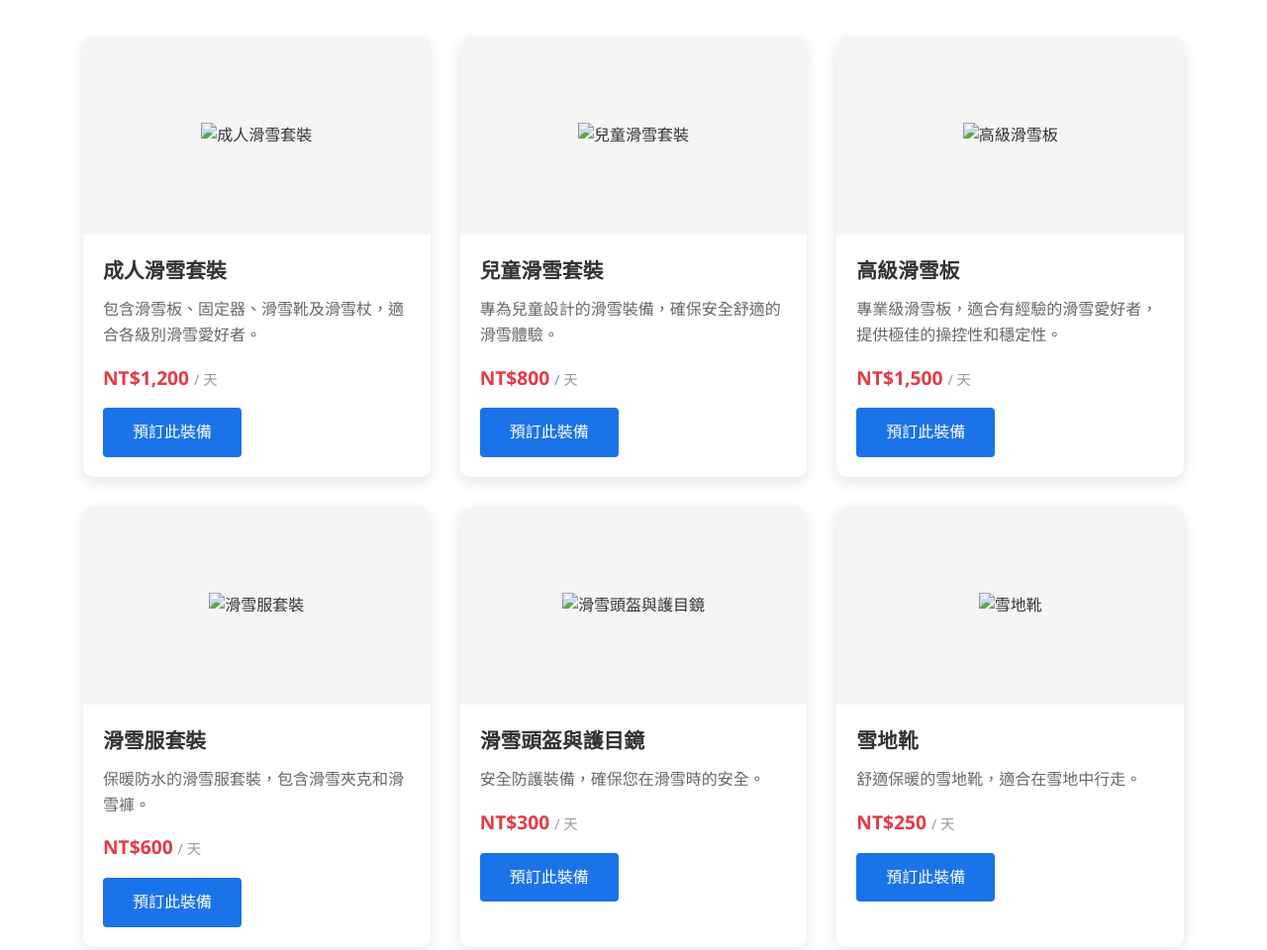
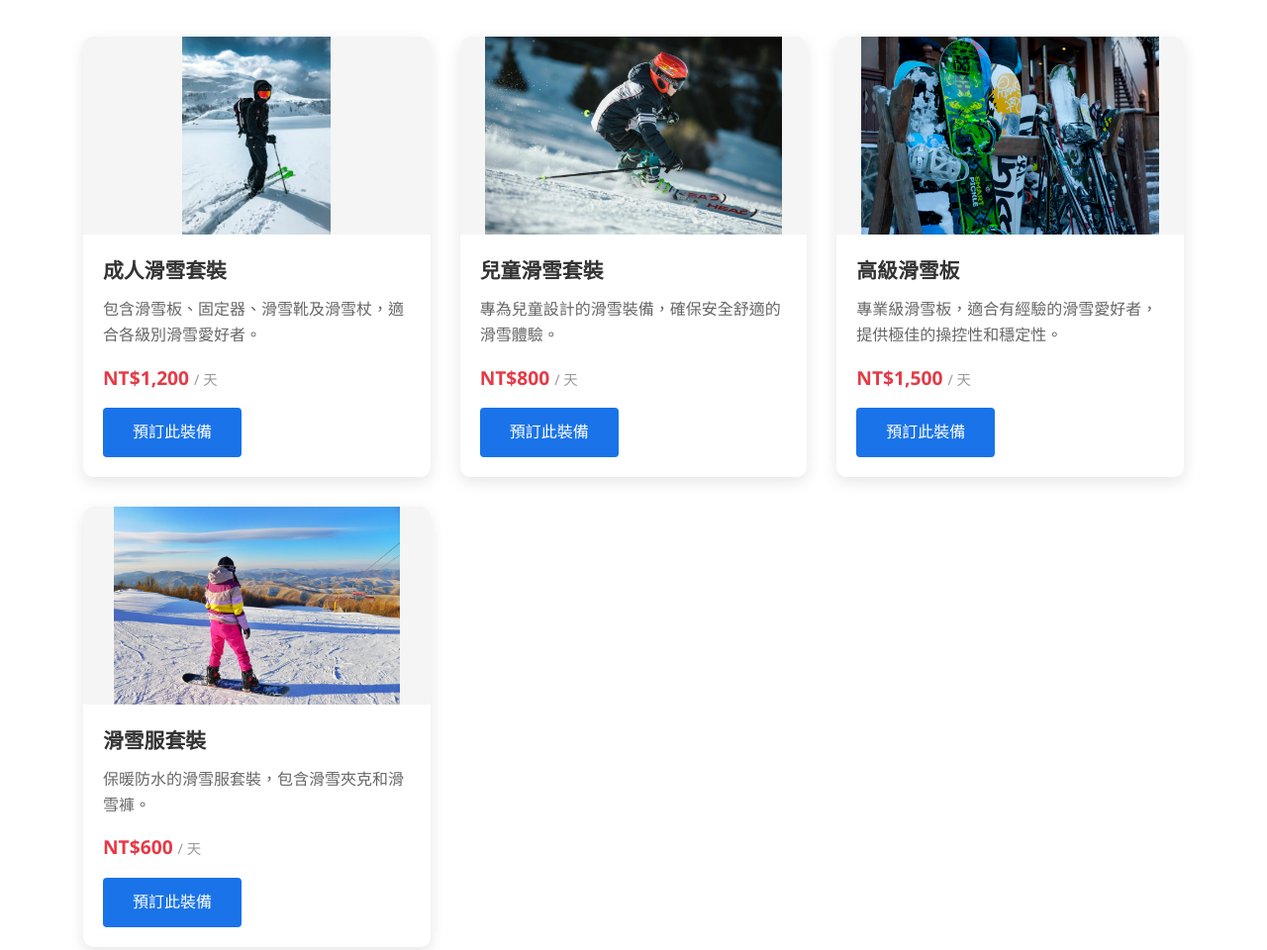
Before and after one commit to SmallMouth/HayamiWeb, a plain HTML site: page index.html in a window 1280 px wide. Shown: the part 1380-2340 px from the top of the page at 99% size. Drawn offline with Linux system fonts and the light colour scheme.

Commit message:
update equipment images and remove unused cards in index.html

```diff
--- a/index.html
+++ b/index.html
@@ -635,7 +635,7 @@
         <div class="equipment-grid">
             <div class="equipment-card">
                 <div class="equipment-img">
-                    <img src="/api/placeholder/300/200" alt="成人滑雪套裝">
+                    <img src="/images/002.jpg" alt="成人滑雪套裝" class="equipment-img">
                 </div>
                 <div class="equipment-info">
                     <h3>成人滑雪套裝</h3>
@@ -647,7 +647,7 @@
 
             <div class="equipment-card">
                 <div class="equipment-img">
-                    <img src="/api/placeholder/300/200" alt="兒童滑雪套裝">
+                    <img src="/images/005.jpg" alt="兒童滑雪套裝" class="equipment-img">
                 </div>
                 <div class="equipment-info">
                     <h3>兒童滑雪套裝</h3>
@@ -659,7 +659,7 @@
 
             <div class="equipment-card">
                 <div class="equipment-img">
-                    <img src="/api/placeholder/300/200" alt="高級滑雪板">
+                    <img src="/images/001.jpg" alt="高級滑雪板" class="equipment-img">
                 </div>
                 <div class="equipment-info">
                     <h3>高級滑雪板</h3>
@@ -671,7 +671,7 @@
 
             <div class="equipment-card">
                 <div class="equipment-img">
-                    <img src="/api/placeholder/300/200" alt="滑雪服套裝">
+                    <img src="/images/006.jpg" alt="滑雪服套裝" class="equipment-img">
                 </div>
                 <div class="equipment-info">
                     <h3>滑雪服套裝</h3>
@@ -681,33 +681,6 @@
                 </div>
             </div>
 
-            <div class="equipment-card">
-                <div class="equipment-img">
-                    <img src="/api/placeholder/300/200" alt="滑雪頭盔與護目鏡">
-                </div>
-                <div class="equipment-info">
-                    <h3>滑雪頭盔與護目鏡</h3>
-                    <p>安全防護裝備，確保您在滑雪時的安全。</p>
-                    <div class="price">NT$300 <span>/ 天</span></div>
-                    <a href="#checkout" class="btn">預訂此裝備</a>
-                </div>
-            </div>
-
-            <div class="equipment-card">
-                <div class="equipment-img">
-                    <img src="/api/placeholder/300/200" alt="雪地靴">
-                </div>
-                <div class="equipment-info">
-                    <h3>雪地靴</h3>
-                    <p>舒適保暖的雪地靴，適合在雪地中行走。</p>
-                    <div class="price">NT$250 <span>/ 天</span></div>
-                    <a href="#checkout" class="btn">預訂此裝備</a>
-                </div>
-            </div>
-
-            <div class="about-image">
-                <img src="/api/placeholder/400/300" alt="我們的團隊">
-            </div>
         </div>
     </div>
 </section>
```
Also changed, not shown: images/001.jpg (added), images/002.jpg (added), images/003.jpg (added), images/004.jpg (added), images/005.jpg (added), images/006.jpg (added).
